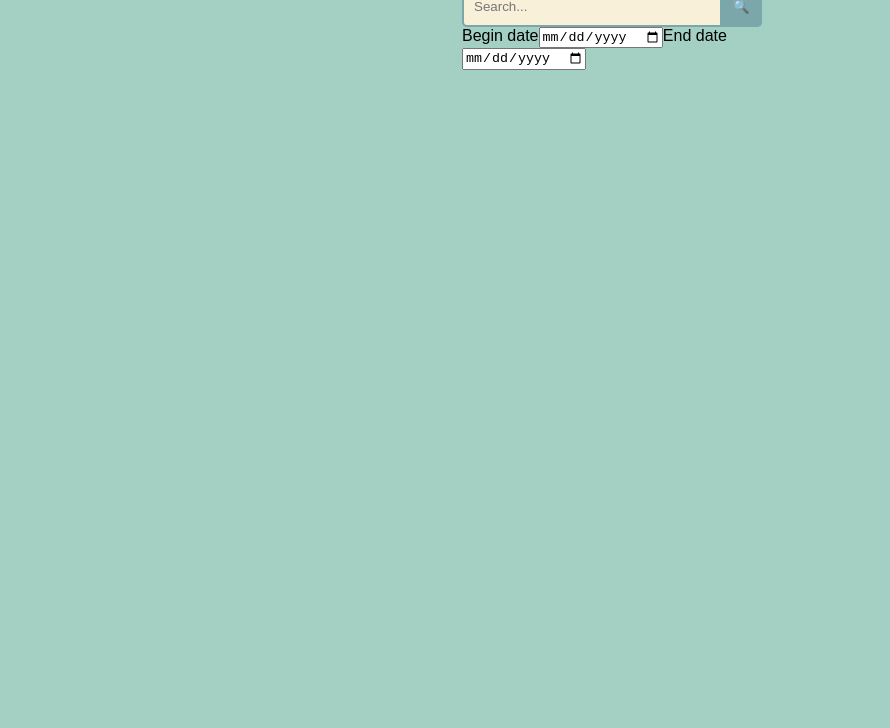
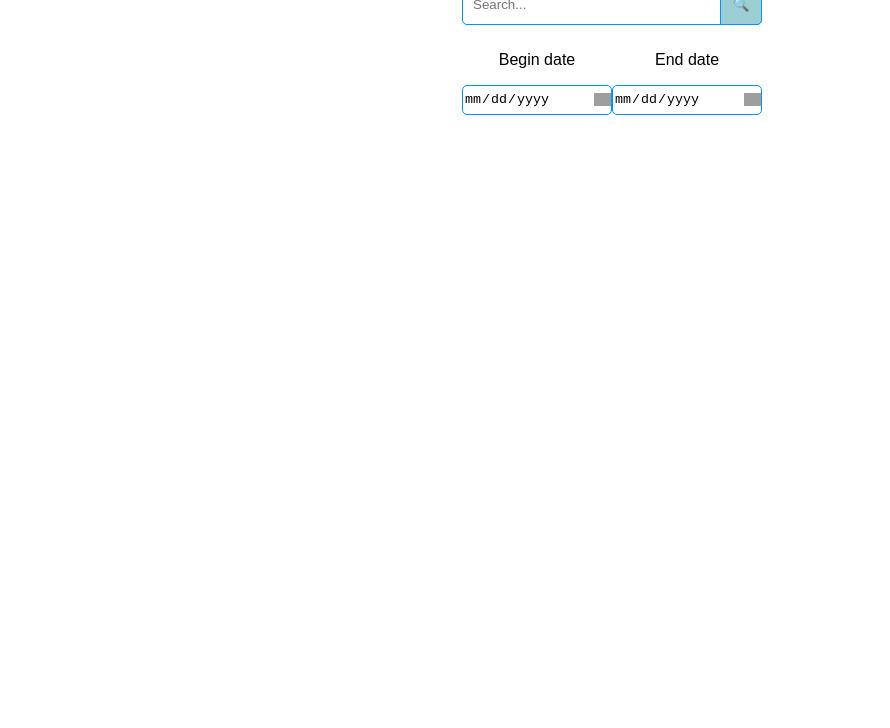
Before and after one commit to AndreyS55/NYTimes, a React app: page / in a window 1280 px wide. Shown: the part 72-800 px from the top of the page, without its empty margins (28-918 px from the left). Built offline with nearby package versions, Linux system fonts and the light colour scheme.

Commit message:
add styles to article list

```diff
--- a/package.json
+++ b/package.json
@@ -35,6 +35,6 @@
     "style-loader": "^0.23.0",
     "webpack": "^4.17.2",
     "webpack-cli": "^3.1.0",
-    "webpack-dev-server": "^3.1.7"
+    "webpack-dev-server": "^3.1.8"
   }
 }
--- a/src/js/components/ArticleList/ArticleList.js
+++ b/src/js/components/ArticleList/ArticleList.js
@@ -1,6 +1,6 @@
 import React, { Component } from 'react';
 import { connect } from 'react-redux';
-import style from './ArticleList.scss';
+import './ArticleList.scss';
 
 class ArticleList extends Component {
 
@@ -14,7 +14,7 @@ class ArticleList extends Component {
         if (loading) {
             return <div>
                 Loading...
-                <div className="container" style={style}>
+                <div className="container">
                     <div className="item-1">{""}</div>
                     <div className="item-2">{""}</div>
                     <div className="item-3">{""}</div>
@@ -25,9 +25,10 @@ class ArticleList extends Component {
         }
 
         return (
+            <div className={'wrapper'}>
                 <ul>
                     {article.map(article => (
-                        <li key={article._id} style={style}>
+                            <li key={article._id}>
                                 <div>
                                     <div>
                                         <a href={article.web_url}>
@@ -35,13 +36,14 @@ class ArticleList extends Component {
                                         </a>
                                     </div>
                                     <div>
-                                    {article.snippet}
+                                        <p>{article.snippet}</p>
                                     </div>
                                 </div>
                             </li>
                         )
                     )}
                 </ul>
+            </div>
         );
 
     }
--- a/src/js/components/ArticleList/ArticleList.scss
+++ b/src/js/components/ArticleList/ArticleList.scss
@@ -21,19 +21,18 @@ $color: $color-1, $color-2, $color-3, $color-4, $color-5;
   }
 }
 
-body {
-  overflow: hidden;
-}
+//body {
+//  overflow: hidden;
+//}
 
 .container {
   display: flex;
   justify-content: center;
-  align-items: center;
+  align-items: flex-start;
   height: 100vh;
   overflow: hidden;
   animation-delay: 1s;
 }
-
 @for $i from 1 through 5 {
   .item-#{$i} {
     width: 20px;
@@ -61,8 +60,21 @@ body {
     }
   }
 }
-
 li {
+  background: azure;
   list-style-type: none;
-  padding-bottom: 1rem;
+  margin-bottom: 1rem;
+  border: 1px solid #9bcfd3;
+  border-radius: 5px;
+  padding: 10px;
+  box-shadow: 0 0 10px #000000;
 }
+li:hover {
+  box-shadow: 3px 3px 10px #000000;
+}
+a {
+  text-decoration: none;
+}
+.wrapper {
+  margin: 0 10px auto;
+}
--- a/src/js/components/SearchForm/SearchForm.js
+++ b/src/js/components/SearchForm/SearchForm.js
@@ -1,7 +1,7 @@
 import React, { Component } from 'react';
 import { connect } from 'react-redux';
 import fetchArticles from '../../actions/ArticleActions';
-import style from './SearchForm.scss';
+import './SearchForm.scss';
 
 class SearchForm extends Component {
     constructor(props) {
@@ -49,7 +49,7 @@ class SearchForm extends Component {
         this.props.value.edate = this.state.edate.split('-').join('');
 
         return (
-            <div style={style}>
+            <div>
                 <div>
                     <h1>The New York Times Search</h1>
                 </div>
@@ -58,12 +58,12 @@ class SearchForm extends Component {
                         <input type="text" placeholder="Search..." value={this.state.value} className={'input'} onChange={this.handleChange}/>
                         <input type="submit" value="&#128269;" className={'button'} onClick={this.handleClick}/>
                         <label>
-                            Begin date
-                            <input type="date" id="begin" value={this.state.bdate} onChange={this.handleChangeBdate}/>
+                            <p>Begin date</p>
+                            <input type="date" id="begin" value={this.state.bdate} className={'bdate'} onChange={this.handleChangeBdate}/>
                         </label>
                         <label>
-                            End date
-                            <input type="date" id="end" value={this.state.edate} onChange={this.handleChangeEdate}/>
+                            <p>End date</p>
+                            <input type="date" id="end" value={this.state.edate} className={'edate'} onChange={this.handleChangeEdate}/>
                         </label>
                     </form>
                 </div>
--- a/src/js/components/SearchForm/SearchForm.scss
+++ b/src/js/components/SearchForm/SearchForm.scss
@@ -1,42 +1,59 @@
 * {box-sizing: border-box;}
 h1 {
-  color: #008be1;
+  color: #000000;
   margin: 0 auto;
+  text-align: center;
+  font-family: "Arial Black", sans-serif;
 }
 form {
   position: relative;
   width: 300px;
   margin: 0 auto;
 }
-//.input, .button {
-//  border: none;
-//  outline: none;
-//  border-radius: 3px;
-//}
 .input {
   width: 100%;
   height: 42px;
   padding-left: 10px;
-  border: 2px solid #7BA7AB;
+  margin-bottom: 10px;
+  border: 1px solid #0092ff;
   border-radius: 5px;
   outline: none;
-  background: #F9F0DA;
+  background: #ffffff;
   color: #9E9C9C;
 }
-//.input:hover, .input:focus {
-//  border: 1px solid darkcyan;
-//  border-radius: 3px;
-//}
 .button {
   position: absolute;
   top: 0;
   right: 0;
   width: 42px;
   height: 42px;
-  border: none;
-  background: #7BA7AB;
+  border: 1px solid #0092ff;
+  background: #9bcfd3;
   border-radius: 0 5px 5px 0;
   cursor: pointer;
+}
+.button:hover {
+  background: #0092ff;
+}
+.bdate, .edate {
+  margin-bottom: 5px;
+  width: 150px;
+  height: 30px;
+  border: 1px solid #0092ff;
+  border-radius: 5px;
+}
+::-webkit-calendar-picker-indicator {
+  color: transparent;
+  opacity: 1;
+  background: url(https://cdn1.iconfinder.com/data/icons/cc_mono_icon_set/blacks/16x16/calendar_2.png) no-repeat center;
+  background-size: contain;
+}
+::-webkit-inner-spin-button {
+  display: none;
+}
+label {
+  display: inline-block;
+  text-align: center;
 }
 //.button:before {
 //  content: "\f002";
--- a/src/scss/style.scss
+++ b/src/scss/style.scss
@@ -1,5 +1,5 @@
 body {
-	background: #A3D0C3;
+	background: #fff;
 	margin: 0;
 	font-family: sans-serif;
 }
--- a/webpack.config.js
+++ b/webpack.config.js
@@ -2,7 +2,7 @@
 const path = require('path');
 
 module.exports = {
-    entry: './src/js/ArticleActions.js',
+    entry: './src/js/index.js',
     output: {
         path: path.resolve(__dirname, 'public'),
         filename: 'bundle.js'
```
Also changed, not shown: 1 other file. Lines whose indentation alone changed are shown as unchanged.
